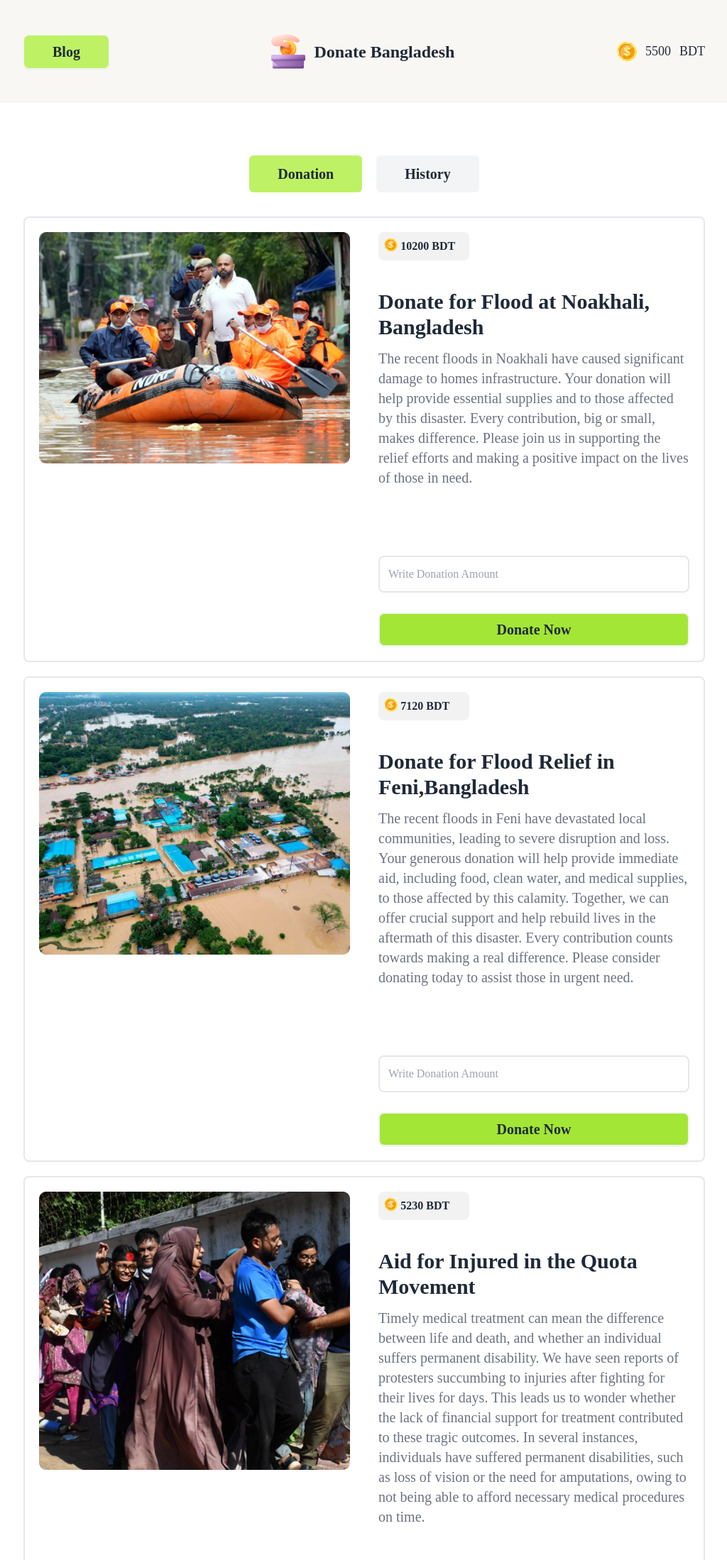
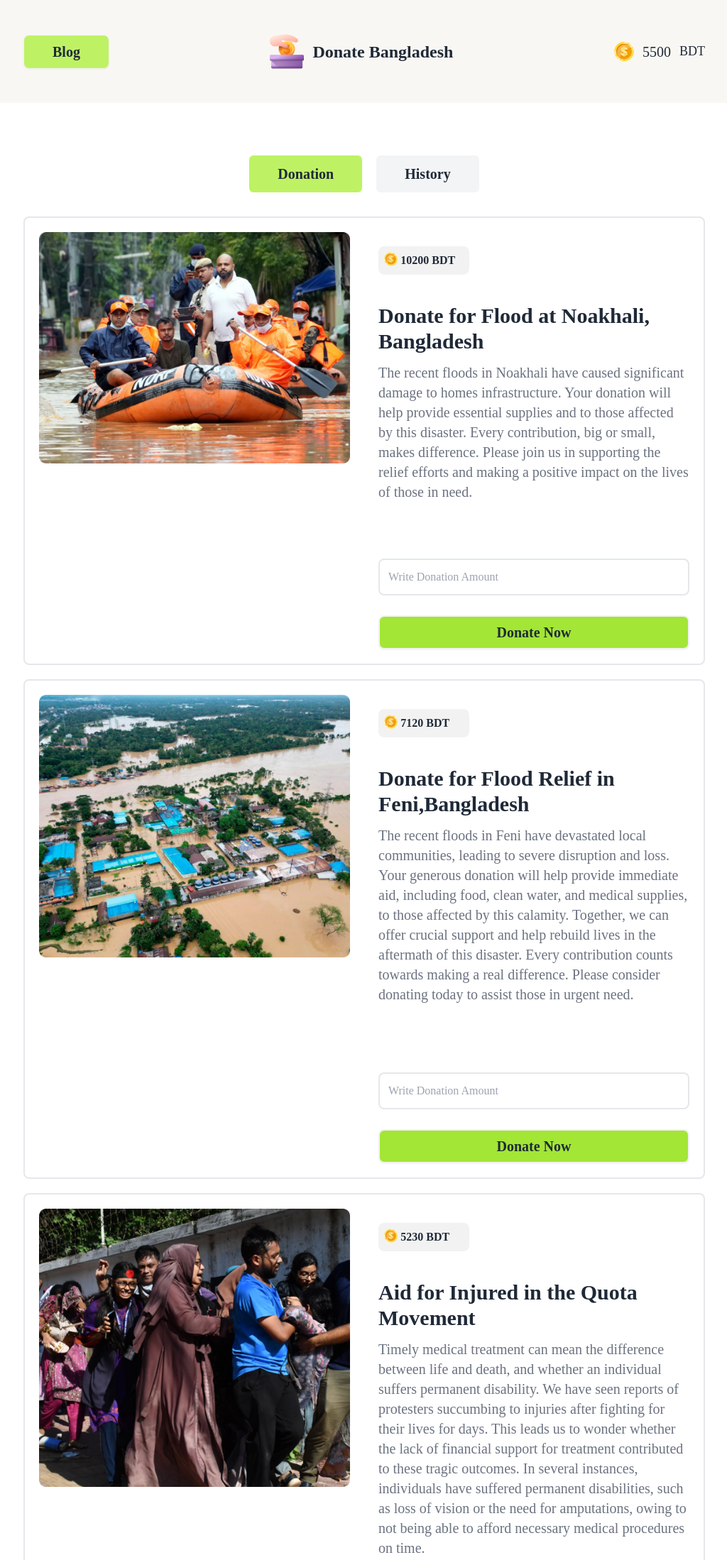
Before and after one commit to siamussalehin/Donate-Project, a plain HTML site: page index.html in a window 1280 px wide. Shown: the top 2198 px of the page at 71% size, without its empty margins (127-1151 px from the left). Drawn offline with nearby package versions, Linux system fonts and the light colour scheme.

Commit message:
added responsive

```diff
--- a/index.html
+++ b/index.html
@@ -20,7 +20,7 @@
 </head>
 
 <body class="font-lexend">
-  <!-- Navbar Section -->
+  <!-- Navbar Section start-->
   <section class="sticky top-0 mx-auto bg-[#F9F7F3]">
     <div class="lg:w-9/12 w-11/12 py-12 mx-auto flex justify-between items-center">
       <div class=" ">
@@ -33,31 +33,29 @@
       </div>
       <div class="flex items-center gap-3">
         <img class="" src="./assets/coin.png" alt="">
-        <p id="account-balance" class="font-medium text-[18px]">5500 </p>
+        <p id="account-balance" class="font-medium text-[20px]">5500 </p>
         <p class="text-[18px] font-medium">BDT</p>
       </div>
     </div>
 
   </section>
+  <!-- Main section start -->
   <main class="w-11/12 lg:w-9/12 mx-auto">
-     <!-- Button Section -->
-      <div class="h-[120px] mt-10 flex justify-center items-center gap-5 sticky top-[185px] backdrop-blur-md">
-        <button id="show-donate-section"
-          class="py-3 bg-lime-300 text-xl font-semibold px-10 rounded-md">Donation</button>
-        <button id="show-history-section"
-          class="py-3 bg-gray-100  text-xl font-semibold px-10 rounded-md">History</button>
-      </div>
-
-
+    <!-- Button Section -->
+    <div class="h-[120px] mt-10 flex justify-center items-center gap-5 sticky top-[145px] backdrop-blur-md">
+      <button id="show-donate-section" class="py-3 bg-lime-300 text-xl font-semibold px-10 rounded-md">Donation</button>
+      <button id="show-history-section"
+        class="py-3 bg-gray-100  text-xl font-semibold px-10 rounded-md">History</button>
+    </div>
     <!-- Donate Section -->
-    <div id="donate-section ">
+    <div id="donate-section">
       <!-- card 1 -->
       <div class="lg:flex p-5 gap-10 border-solid border-2  rounded-lg">
         <div class="flex-1">
           <img class="w-full" src="./assets/noakhali.png" alt="">
         </div>
         <div class="flex-1">
-          <div class="mb-10 flex gap-1 item-center text-center bg-[#1111110D] p-2 rounded-lg w-32">
+          <div class="mb-10 mt-5 flex gap-1 item-center text-center bg-[#1111110D] p-2 rounded-lg w-32">
             <img class="h-5" src="./assets/coin.png" alt="">
             <p id="balance" class="font-bold ">10200</p>
             <p class="font-bold  ">BDT</p>
@@ -67,7 +65,7 @@
             infrastructure. Your donation will help provide essential supplies and to those affected by this disaster.
             Every contribution, big or small, makes difference. Please join us in supporting the relief efforts and
             making a positive impact on the lives of those in need.</p>
-          <input id="input-donate" class="mt-24 w-full p-3 border-solid border-2 rounded-lg my-3" type="text"
+          <input id="input-donate" class="mt-20 w-full p-3 border-solid border-2 rounded-lg my-3" type="text"
             placeholder="Write Donation Amount">
           <button id="btn-donate-money"
             class="mt-4 btn w-full bg-lime-400 text-xl font-semibold px-10 border-solid border-2">Donate Now</button>
@@ -97,13 +95,17 @@
           <img class="w-full" src="./assets/feni.png" alt="">
         </div>
         <div class="flex-1">
-          <div class="mb-10 flex gap-1 item-center text-center bg-[#1111110D] p-2 rounded-lg w-32">
+          <div class="mb-10 mt-5 flex gap-1 item-center text-center bg-[#1111110D] p-2 rounded-lg w-32">
             <img class="h-5" src="./assets/coin.png" alt="">
             <p id="balance-feni" class="font-bold ">7120</p>
             <p class="font-bold  ">BDT</p>
           </div>
           <h2 class="text-3xl font-bold my-3">Donate for Flood Relief in Feni,Bangladesh</h2>
-          <p class=" text-gray-500 text-xl"> The recent floods in Feni have devastated local communities, leading to severe disruption and loss. Your generous donation will help provide immediate aid, including food, clean water, and medical supplies, to those affected by this calamity. Together, we can offer crucial support and help rebuild lives in the aftermath of this disaster. Every contribution counts towards making a real difference. Please consider donating today to assist those in urgent need.</p>
+          <p class=" text-gray-500 text-xl"> The recent floods in Feni have devastated local communities, leading to
+            severe disruption and loss. Your generous donation will help provide immediate aid, including food, clean
+            water, and medical supplies, to those affected by this calamity. Together, we can offer crucial support and
+            help rebuild lives in the aftermath of this disaster. Every contribution counts towards making a real
+            difference. Please consider donating today to assist those in urgent need.</p>
           <input id="input-donate-feni" class="mt-24 w-full p-3 border-solid border-2 rounded-lg my-3" type="text"
             placeholder="Write Donation Amount">
           <button id="btn-donate-money-feni"
@@ -134,13 +136,18 @@
           <img class="w-full" src="./assets/quota-protest.png" alt="">
         </div>
         <div class="flex-1">
-          <div class="mb-10 flex gap-1 item-center text-center bg-[#1111110D] p-2 rounded-lg w-32">
+          <div class="mb-10 mt-5 flex gap-1 item-center text-center bg-[#1111110D] p-2 rounded-lg w-32">
             <img class="h-5" src="./assets/coin.png" alt="">
             <p id="balance-qota" class="font-bold ">5230</p>
             <p class="font-bold  ">BDT</p>
           </div>
           <h2 class="text-3xl font-bold my-3">Aid for Injured in the Quota Movement</h2>
-          <p class=" text-gray-500 text-xl"> Timely medical treatment can mean the difference between life and death, and whether an individual suffers permanent disability. We have seen reports of protesters succumbing to injuries after fighting for their lives for days. This leads us to wonder whether the lack of financial support for treatment contributed to these tragic outcomes. In several instances, individuals have suffered permanent disabilities, such as loss of vision or the need for amputations, owing to not being able to afford necessary medical procedures on time.</p>
+          <p class=" text-gray-500 text-xl"> Timely medical treatment can mean the difference between life and death,
+            and whether an individual suffers permanent disability. We have seen reports of protesters succumbing to
+            injuries after fighting for their lives for days. This leads us to wonder whether the lack of financial
+            support for treatment contributed to these tragic outcomes. In several instances, individuals have suffered
+            permanent disabilities, such as loss of vision or the need for amputations, owing to not being able to
+            afford necessary medical procedures on time.</p>
           <input id="input-donate-qota" class="mt-24 w-full p-3 border-solid border-2 rounded-lg my-3" type="text"
             placeholder="Write Donation Amount">
           <button id="btn-donate-money-qota"
@@ -166,11 +173,8 @@
         </div>
       </div>
     </div>
-
     <!-- History Section-->
-    <div id="history-section" class=" space-y-3 ">
-
-
+    <div id="history-section" class=" space-y-3">
     </div>
   </main>
   <script src="js/donateMoney.js"></script>
```
